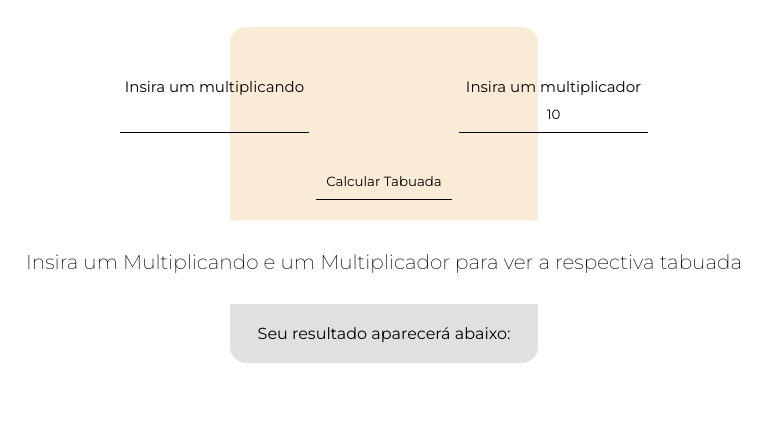
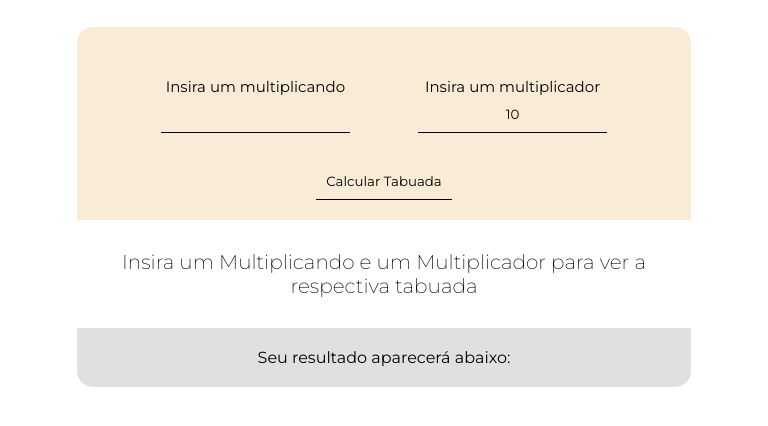
Before and after one commit to AnthonyKafer/projTabuada, a plain HTML site: page index.html in a window 768 px wide. Shown: the part 102-528 px from the top of the page. Drawn offline with Linux system fonts and the light colour scheme.

Commit message:
responsivo

```diff
--- a/styles/style.css
+++ b/styles/style.css
@@ -31,6 +31,7 @@ h2{
     font-weight: 200;
     font-size: 20px;
     margin: 30px auto;
+    width: 80%;
 }
 
 label{
@@ -50,8 +51,7 @@ form{
     display: flex;
     flex-direction: row;
     align-items: center;
-    justify-content: center;
-    gap: 150px;
+    justify-content:space-around;
 }
 
 .numberContainer{
@@ -93,3 +93,14 @@ input[type=submit]:hover{
     border-bottom: 1px solid black;
     margin-bottom: 10px;
 }
+
+@media (min-width: 600px) and (max-width:764px){
+    form, .resultContainer{
+        width: 80%;
+    }
+}
+@media (min-width: 765px) and (max-width:1200px){
+    form, .resultContainer{
+        width: 80%;
+    }
+}
```
